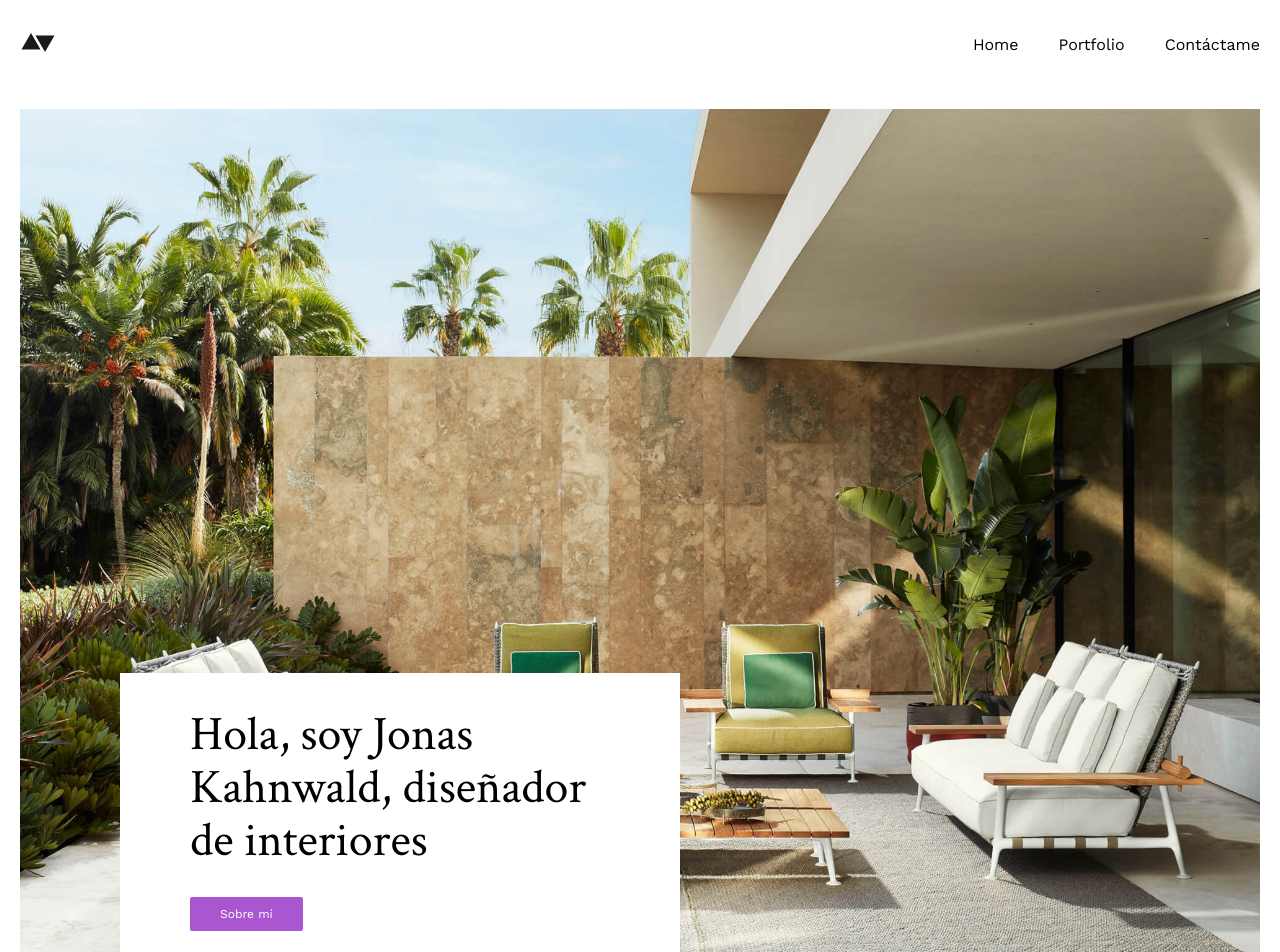
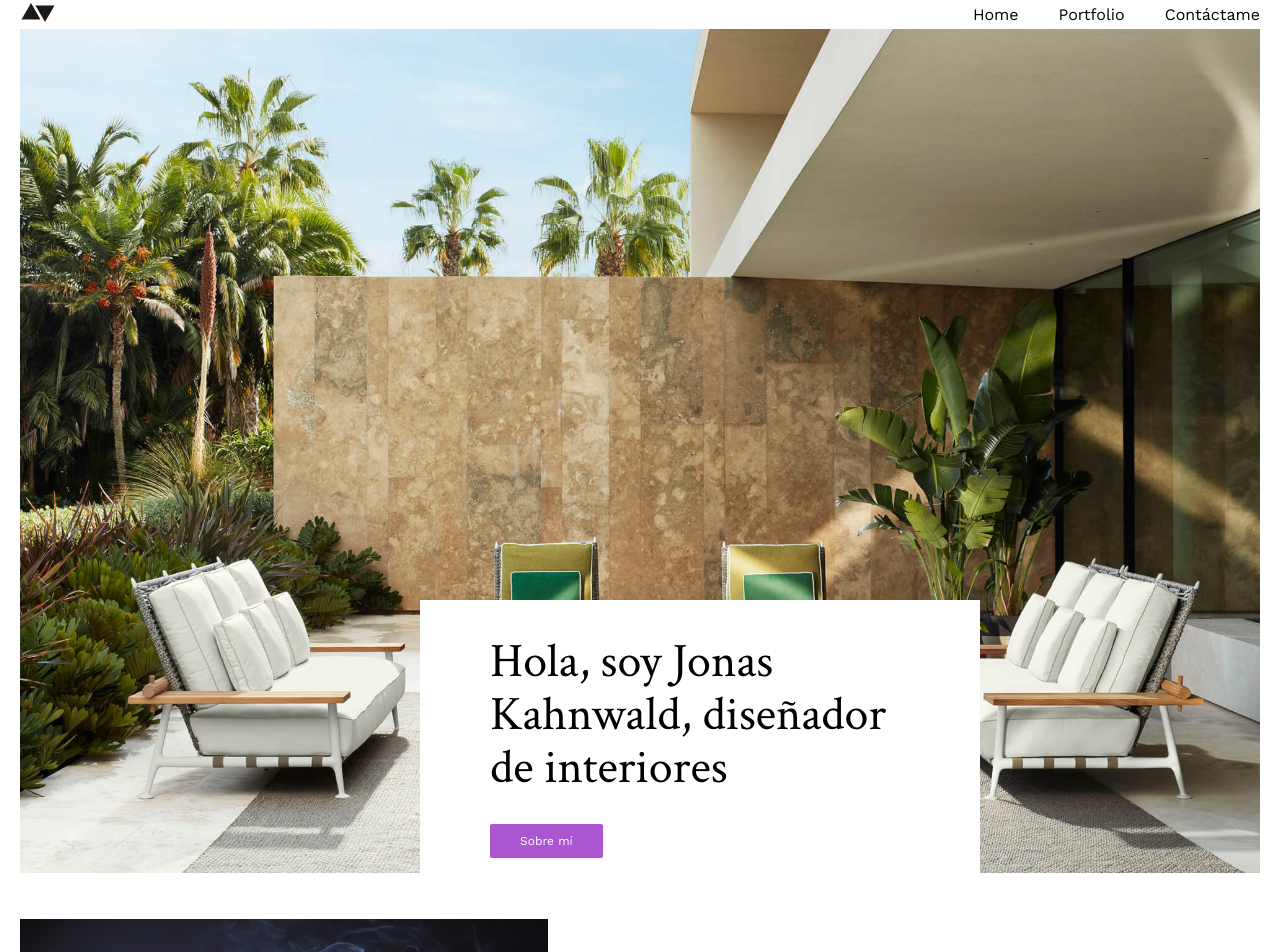
Before and after one commit to manuel-da-costa-contreras/Runroom, a Next.js app: page / in a window 1280 px wide. Shown: the top 952 px of the page. Built offline with nearby package versions, Linux system fonts and the light colour scheme.

Commit message:
ref: re used of header and footer, modified styles

```diff
--- a/components/Header/Header.module.scss
+++ b/components/Header/Header.module.scss
@@ -11,6 +11,8 @@
     margin-bottom: 1.25rem;
     padding-bottom: 0.625rem;
     padding-top: 0.625rem;
+    margin-bottom: 0.625rem;
+    margin-top: 0.625rem;
 }
 
 .nav {
--- a/pages/_app.jsx
+++ b/pages/_app.jsx
@@ -1,10 +1,15 @@
 import { AppContextProvider } from '../contexts/AppContext';
+
+import Footer from '../components/Footer';
+import Header from '../components/Header';
 import '../styles/globals.scss';
 
 const MyApp = ({ Component, pageProps }) => {
   return (
     <AppContextProvider>
+      <Header />
       <Component {...pageProps} />
+      <Footer />
     </AppContextProvider>
   );
 };
--- a/pages/index.jsx
+++ b/pages/index.jsx
@@ -1,8 +1,7 @@
 import Head from 'next/head';
 import Link from 'next/link';
 
-import Footer from '../components/Footer';
-import Header from '../components/Header';
+
 import ContactMe from '../components/ContactMe';
 import ContactModal from '../components/ContactModal';
 import styles from '../styles/Home.module.scss';
@@ -15,7 +14,6 @@ const Home = () => {
         <link rel="icon" href="/favicon.ico" />
       </Head>
 
-      <Header />
       <main className="container">
         <section className={styles.billboard}>
           <img src="/main-image.jpg" />
@@ -54,7 +52,6 @@ const Home = () => {
         <ContactMe />
       </main>
       <ContactModal />
-      <Footer />
     </>
   );
 };
--- a/pages/portfolio/index.jsx
+++ b/pages/portfolio/index.jsx
@@ -1,8 +1,6 @@
 import Head from 'next/head';
 import Link from 'next/link';
 
-import Footer from '../../components/Footer';
-import Header from '../../components/Header';
 import ContactMe from '../../components/ContactMe';
 import ContactModal from '../../components/ContactModal';
 import styles from '../../styles/Portfolio.module.scss';
@@ -15,7 +13,7 @@ const Portfolio = () => {
         <link rel="icon" href="/favicon.ico" />
       </Head>
 
-      <Header />
+
       <main className="container">
         <section className={styles.billboard}>
           <img src="/sanderson.jpg" />
@@ -95,7 +93,7 @@ const Portfolio = () => {
         <ContactMe />
       </main>
       <ContactModal />
-      <Footer />
+
     </>
   );
 };
--- a/pages/portfolio/sanderson.jsx
+++ b/pages/portfolio/sanderson.jsx
@@ -14,7 +14,6 @@ const Portfolio = () => {
         <link rel="icon" href="/favicon.ico" />
       </Head>
 
-      <Header />
       <main>
         <section className={`${styles.billboard} container`}>
           <img src="/sanderson.jpg" />
@@ -92,7 +91,6 @@ const Portfolio = () => {
         <ContactMe />
       </main>
       <ContactModal />
-      <Footer />
     </>
   );
 };
--- a/styles/Home.module.scss
+++ b/styles/Home.module.scss
@@ -21,8 +21,8 @@
         position: absolute;
         max-width: 560px;
         height: 280px;
-        top: 673px;
-        left: 120px;
+        top: 600px;
+        left: 420px;
 
         & > h1 {
             margin-top: 36px;
```
